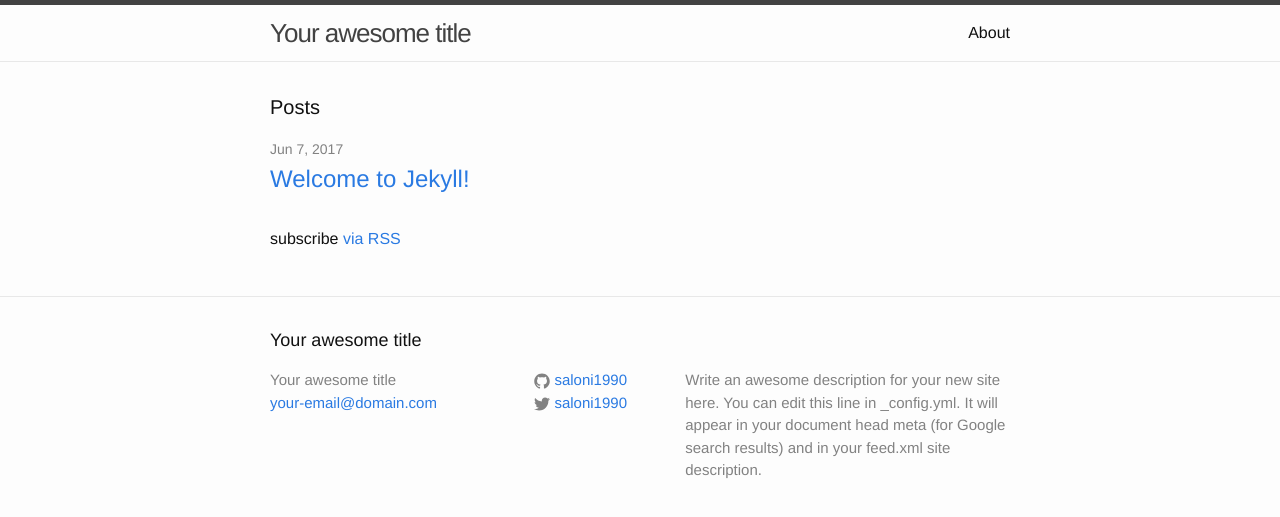
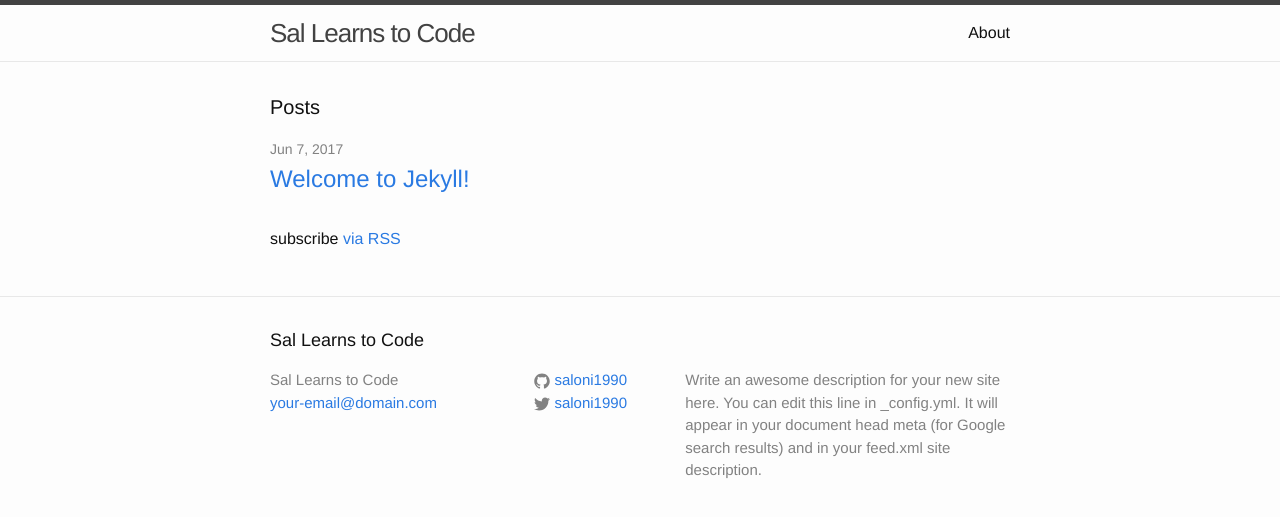
Before and after one commit to saloni1990/saloni1990.github.io, a Jekyll site: the page built from index.html, in a window 1280 px wide. Shown: the top 517 px of the page. Built offline with Jekyll 4.4.1, drawn with Linux system fonts in a browser that asks for light colours.

Commit message:
Create _config.yml

```diff
--- a/_config.yml
+++ b/_config.yml
@@ -6,7 +6,7 @@
 # 'jekyll serve'. If you change this file, please restart the server process.
 
 # Site settings
-title: Your awesome title
+title: Sal Learns to Code
 email: your-email@domain.com
 description: > # this means to ignore newlines until "baseurl:"
   Write an awesome description for your new site here. You can edit this
```
